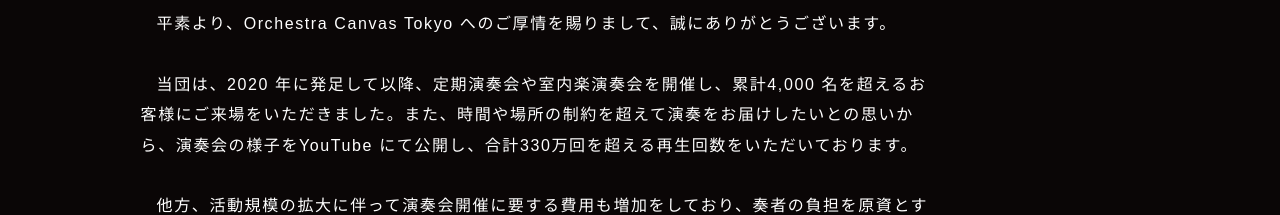
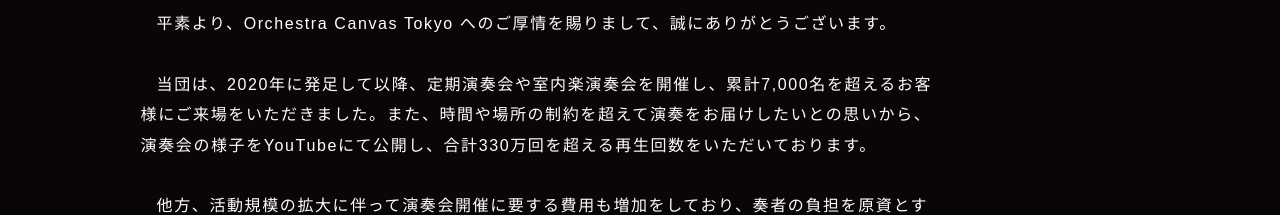
Before and after one commit to orchestra-canvas-tokyo/homepage, a SvelteKit app: page /support-us in a window 1280 px wide. Shown: the part 302-517 px from the top of the page. Built offline with nearby package versions, Linux system fonts and the light colour scheme; no server answers.

Commit message:
累計来場者数を更新

```diff
--- a/src/routes/support-us/+page.svelte
+++ b/src/routes/support-us/+page.svelte
@@ -31,9 +31,7 @@
 	<h1>ご支援のお願い</h1>
 	<p>平素より、Orchestra Canvas Tokyo へのご厚情を賜りまして、誠にありがとうございます。</p>
 	<p>
-		当団は、2020 年に発足して以降、定期演奏会や室内楽演奏会を開催し、累計4,000
-		名を超えるお客様にご来場をいただきました。また、時間や場所の制約を超えて演奏をお届けしたいとの思いから、演奏会の様子をYouTube
-		にて公開し、合計{displayingYouTubeTotalViewCount}を超える再生回数をいただいております。
+		当団は、2020年に発足して以降、定期演奏会や室内楽演奏会を開催し、累計7,000名を超えるお客様にご来場をいただきました。また、時間や場所の制約を超えて演奏をお届けしたいとの思いから、演奏会の様子をYouTubeにて公開し、合計{displayingYouTubeTotalViewCount}を超える再生回数をいただいております。
 	</p>
 	<p>
 		他方、活動規模の拡大に伴って演奏会開催に要する費用も増加をしており、奏者の負担を原資とする現在の財政においては、活動規模の上限を迎えつつあります。また、財政面を理由とする活動規模の上限は他団体さまも直面をする問題であり、このことがアマチュアオーケストラ界の企画の同質化を招いています。
```
